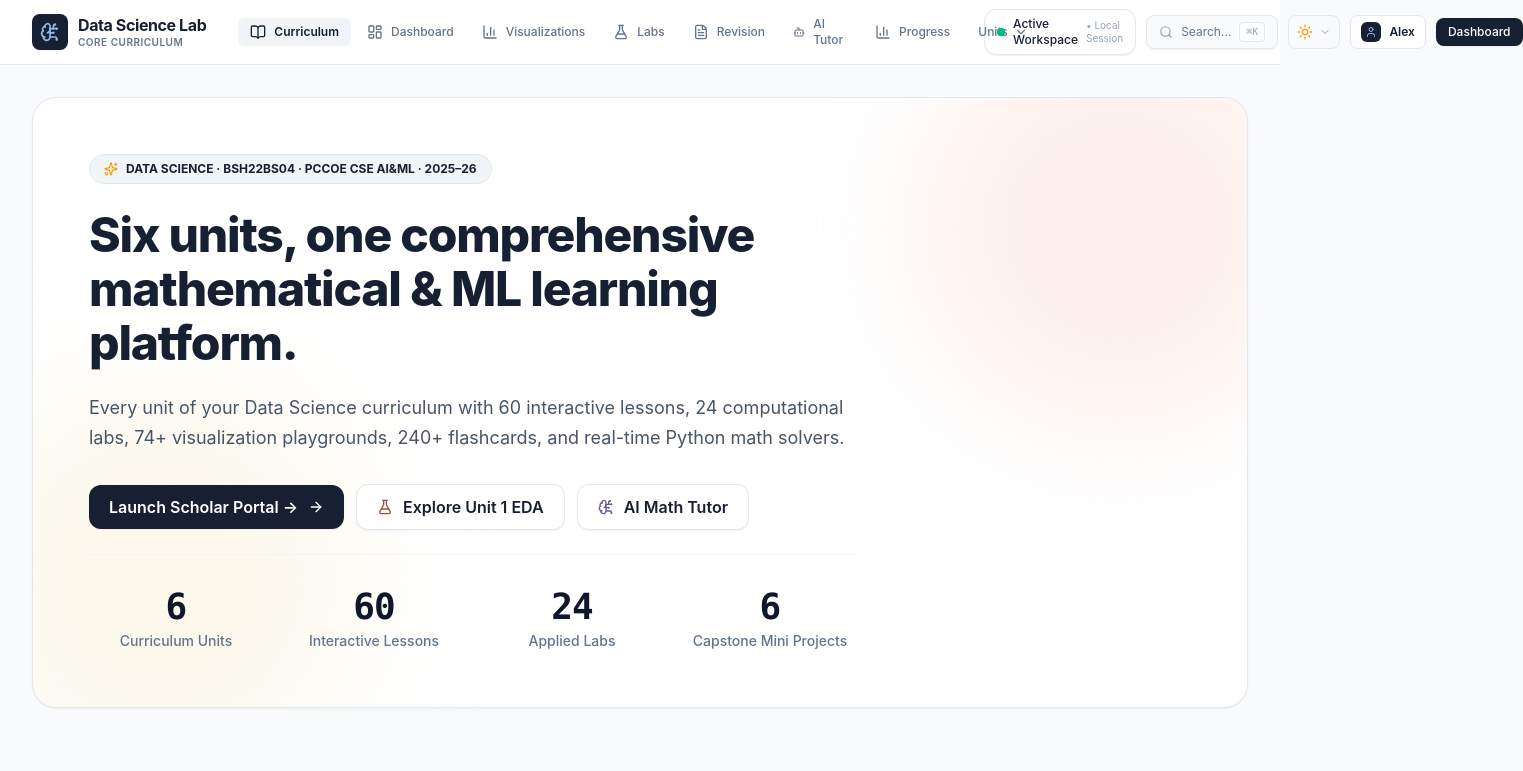
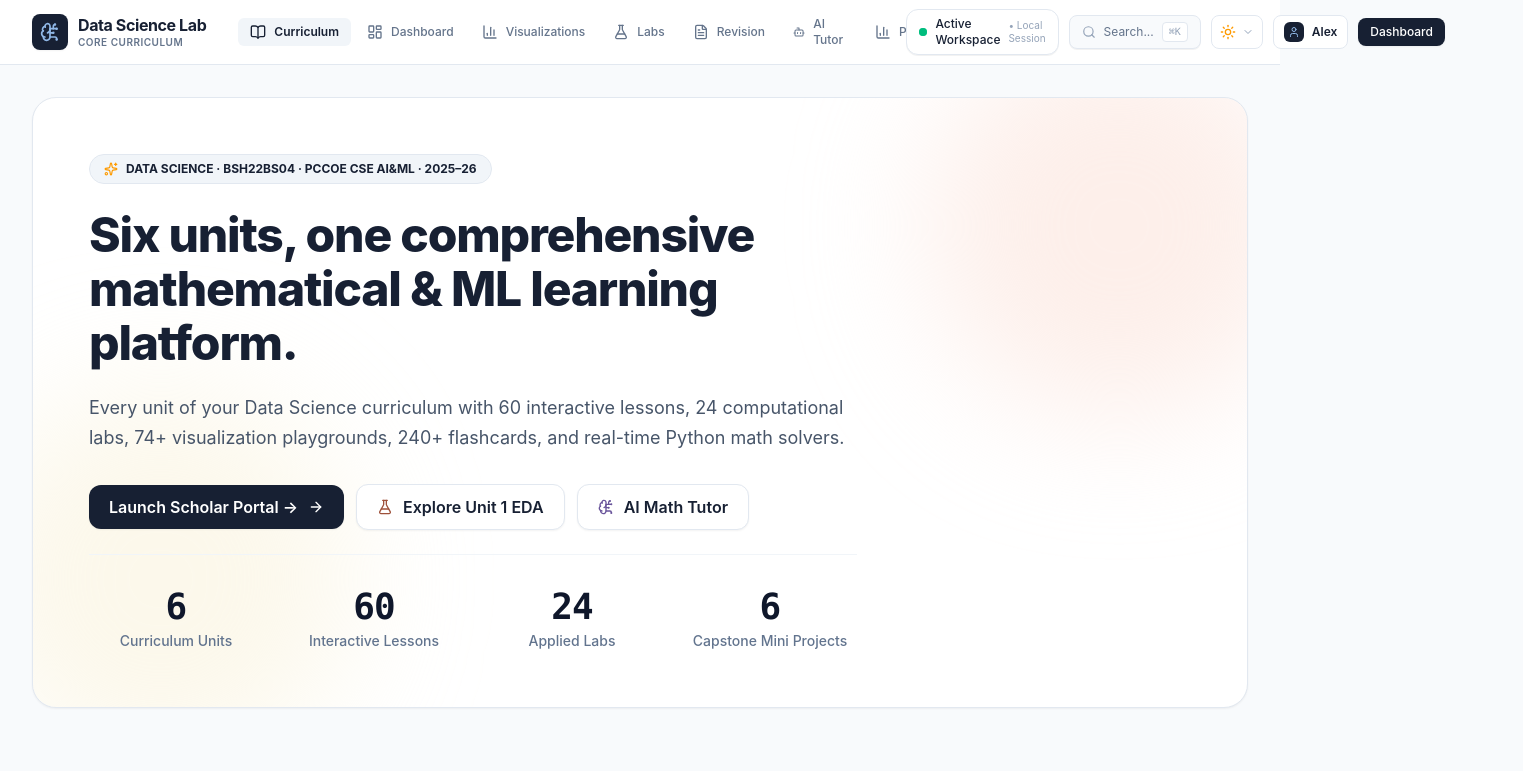
Before and after one commit to siyaagrawal475-rgb/data-science-lab, a Next.js app: page / in a window 1280 px wide. Shown: the top 771 px of the page, 1523 px wide, since content can reach past the window. Built offline with nearby package versions, Linux system fonts and the light colour scheme.

Commit message:
fix(nav): remove redundant units dropdown from desktop navbar header

```diff
--- a/src/components/layout/Navbar.tsx
+++ b/src/components/layout/Navbar.tsx
@@ -12,13 +12,11 @@ import {
   LogIn,
   Menu,
   X,
-  ChevronDown,
   Search,
   Bot,
   FileText,
   User,
 } from 'lucide-react';
-import { UNITS_DATA } from '@/lib/constants';
 import { useAuth } from '@/context/AuthContext';
 import { Button } from '@/components/ui/Button';
 import { ThemeToggle } from '@/components/ui/ThemeToggle';
@@ -30,7 +28,6 @@ import { MobileNavbar } from './MobileNavbar';
 export const Navbar: React.FC = () => {
   const pathname = usePathname();
   const { user } = useAuth();
-  const [isUnitsOpen, setIsUnitsOpen] = useState(false);
   const [isMobileMenuOpen, setIsMobileMenuOpen] = useState(false);
   const [isSearchOpen, setIsSearchOpen] = useState(false);
 
@@ -97,44 +94,6 @@ export const Navbar: React.FC = () => {
                     </Link>
                   );
                 })}
-
-                {/* Units Quick Switcher Dropdown */}
-                <div className="relative">
-                  <button
-                    onClick={() => setIsUnitsOpen(!isUnitsOpen)}
-                    onBlur={() => setTimeout(() => setIsUnitsOpen(false), 200)}
-                    aria-expanded={isUnitsOpen}
-                    aria-haspopup="true"
-                    className="flex items-center gap-1.5 px-3 py-1.5 rounded-md text-xs font-medium text-[#64748B] dark:text-[#B8C4D1] hover:text-[#172033] dark:hover:text-[#F1F5F9] hover:bg-[#F8FAFC] dark:hover:bg-[#1B2735] transition-colors cursor-pointer"
-                  >
-                    <span>Units</span>
-                    <ChevronDown className={cn('w-3.5 h-3.5 transition-transform', isUnitsOpen && 'rotate-180')} />
-                  </button>
-
-                  {isUnitsOpen && (
-                    <div className="absolute left-0 mt-2 w-72 bg-white dark:bg-[#151F2B] rounded-xl shadow-lg border border-[#E2E8F0] dark:border-[#2E3B4A] py-2 z-50 animate-in fade-in slide-in-from-top-1 duration-150">
-                      <div className="px-3 py-1.5 text-[11px] font-bold text-[#94A3B8] dark:text-[#7F8B99] uppercase tracking-wider border-b border-[#F1F5F9] dark:border-[#2E3B4A]">
-                        All 6 Units
-                      </div>
-                      <div className="max-h-80 overflow-y-auto py-1">
-                        {UNITS_DATA.map((unit) => (
-                          <Link
-                            key={unit.id}
-                            href={`/units/${unit.unitNumber}`}
-                            className="flex items-center gap-2.5 px-3 py-2 text-xs text-[#334155] dark:text-[#B8C4D1] hover:bg-[#F8FAFC] dark:hover:bg-[#1B2735] hover:text-[#172033] dark:hover:text-[#F1F5F9] transition-colors"
-                          >
-                            <span
-                              className="w-2 h-2 rounded-full shrink-0"
-                              style={{ backgroundColor: unit.accentColor }}
-                            />
-                            <span className="font-semibold shrink-0">Unit {unit.unitNumber}:</span>
-                            <span className="truncate">{unit.shortTitle}</span>
-                          </Link>
-                        ))}
-                      </div>
-                    </div>
-                  )}
-                </div>
               </nav>
             </div>
 
```
